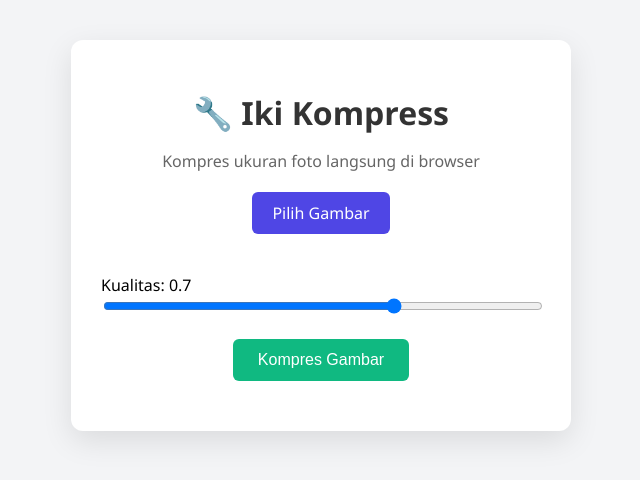
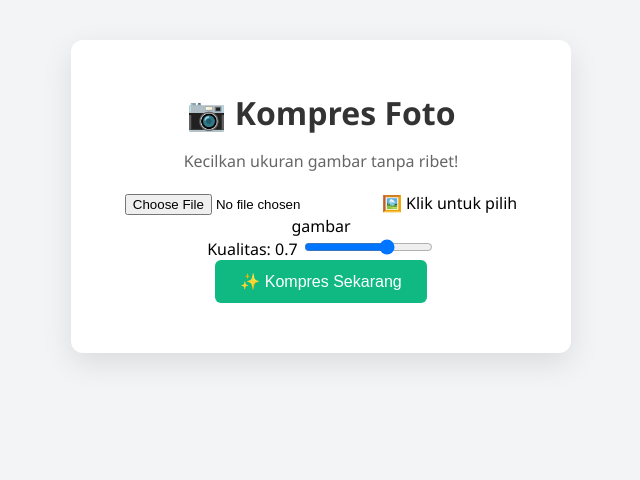
Before and after one commit to fahmiilmi14/ikikompress, a plain HTML site: page index.html in a window 1280 px wide. Shown: the whole page, without its empty margins (319-959 px from the left). Drawn offline with Linux system fonts and the light colour scheme.

Commit message:
index.html

```diff
--- a/index.html
+++ b/index.html
@@ -5,23 +5,24 @@
   <meta name="viewport" content="width=device-width, initial-scale=1.0"/>
   <title>Iki Kompress</title>
   <link rel="stylesheet" href="style.css" />
+  <link href="https://fonts.googleapis.com/css2?family=Poppins:wght@400;600&display=swap" rel="stylesheet">
 </head>
 <body>
   <div class="container">
-    <h1>🔧 Iki Kompress</h1>
-    <p class="subtitle">Kompres ukuran foto langsung di browser</p>
+    <h1><span>📷</span> Kompres Foto</h1>
+    <p class="subtitle">Kecilkan ukuran gambar tanpa ribet!</p>
 
-    <div class="upload-box">
+    <div class="card upload-area">
       <input type="file" id="imageInput" accept="image/*">
-      <label for="imageInput">Pilih Gambar</label>
+      <label for="imageInput">🖼️ Klik untuk pilih gambar</label>
     </div>
 
-    <div class="quality-box">
+    <div class="slider-group">
       <label for="quality">Kualitas: <span id="qualityValue">0.7</span></label>
       <input type="range" id="quality" min="0.1" max="1" step="0.1" value="0.7">
     </div>
 
-    <button id="compressBtn">Kompres Gambar</button>
+    <button id="compressBtn">✨ Kompres Sekarang</button>
 
     <div class="preview" id="preview"></div>
 
```
